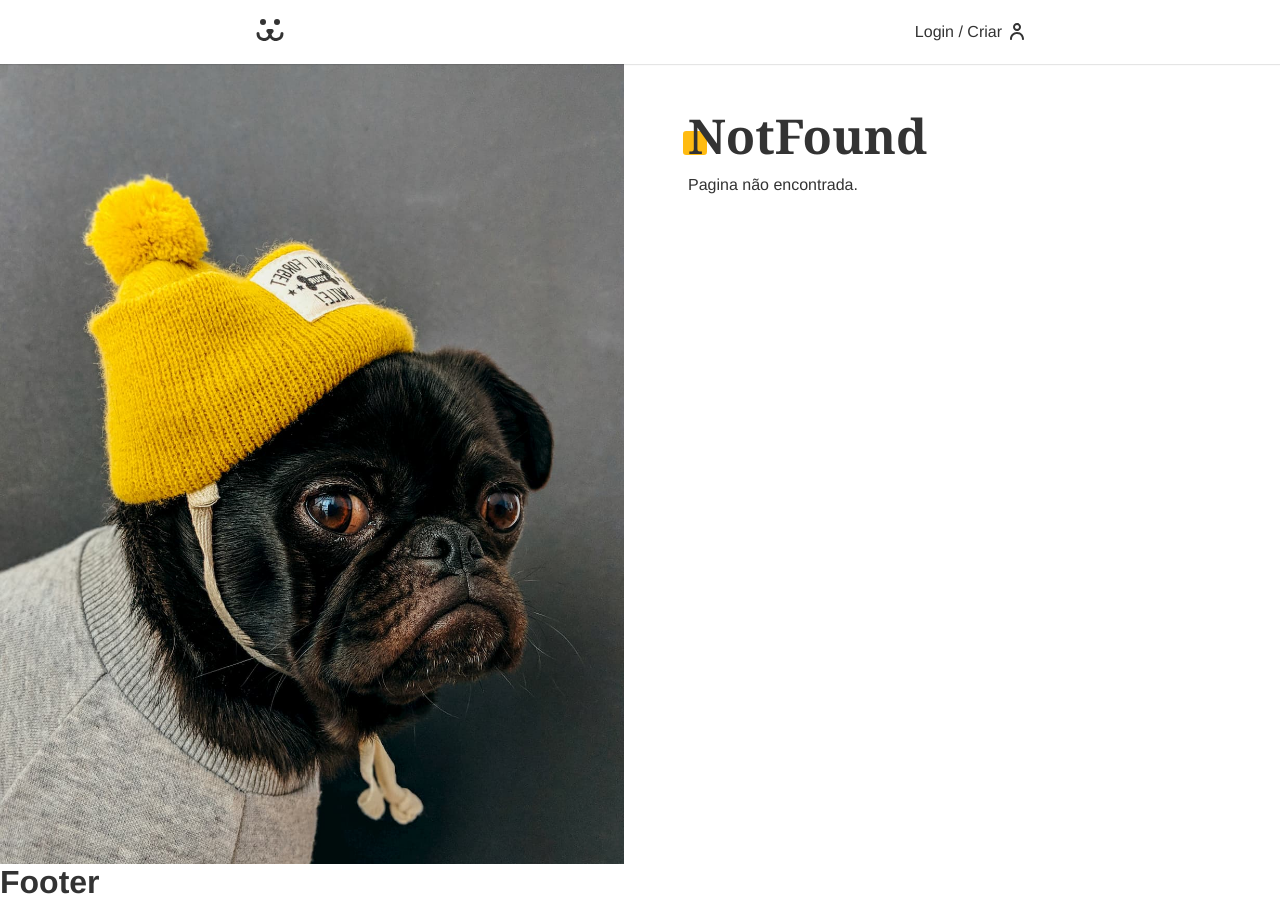
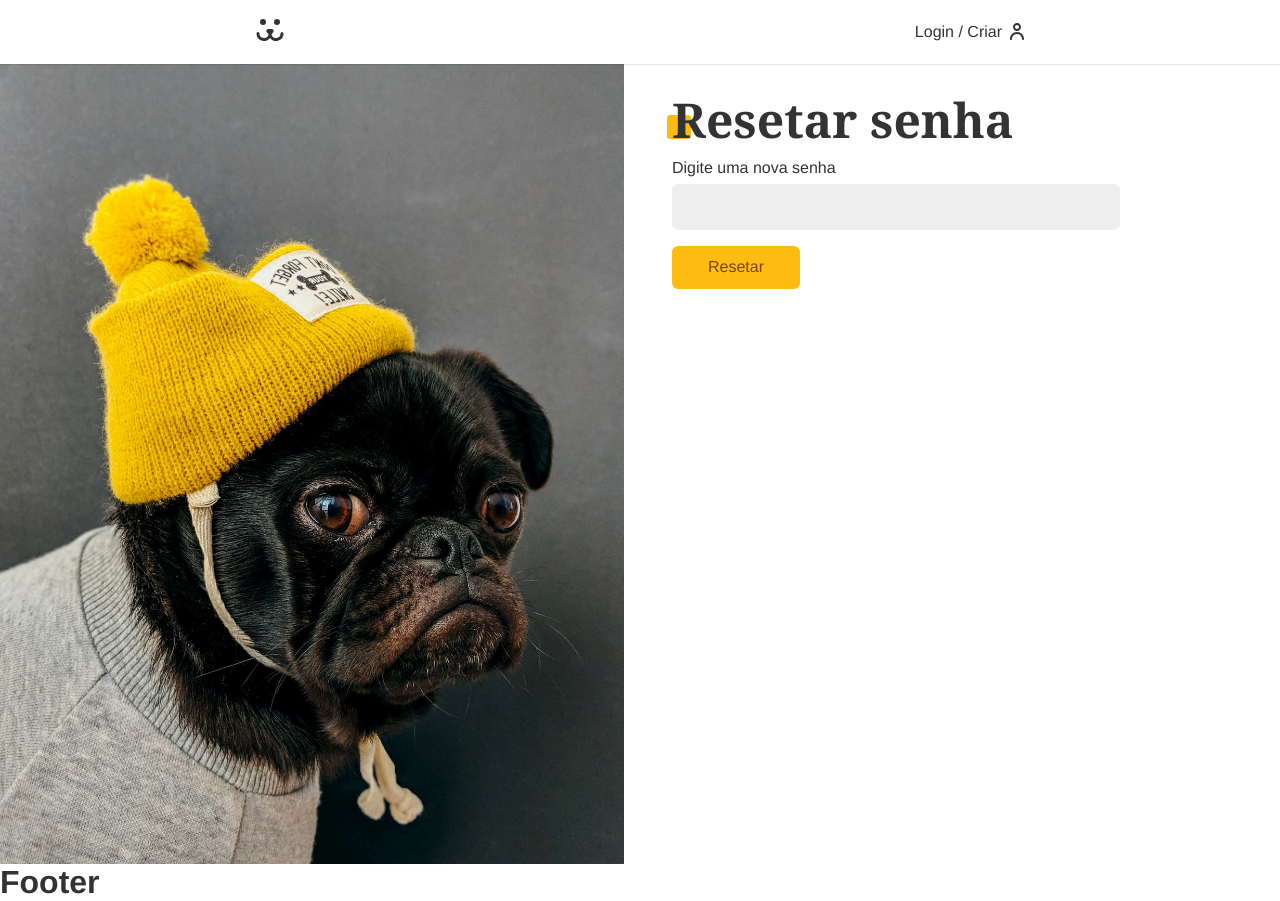
Before and after one commit to AlvesPHGA/social-dogs, a React (Vite) app: page /login/resetar in a window 1280 px wide. Built offline with nearby package versions, Linux system fonts and the light colour scheme.

Commit message:
updated LoginReset

```diff
--- a/src/Pages/Login/Login.jsx
+++ b/src/Pages/Login/Login.jsx
@@ -21,7 +21,7 @@ const Login = () => {
                <Route path="/" element={<LoginForm />} />
                <Route path="create" element={<LoginCreate />} />
                <Route path="passwordlost" element={<LoginLost />} />
-               <Route path="reset" element={<LoginReset />} />
+               <Route path="resetar" element={<LoginReset />} />
                <Route path="*" element={<NotFound />} />
             </Routes>
          </BoxFormsStyle>
--- a/src/Pages/Login/LoginReset/LoginReset.jsx
+++ b/src/Pages/Login/LoginReset/LoginReset.jsx
@@ -1,26 +1,62 @@
 import React from 'react';
-import { useParams } from 'react-router-dom';
+import { useNavigate, useParams } from 'react-router-dom';
+import { RESET_PWD } from '../../../api';
 import Button from '../../../Components/Form/Button/Button';
 import Input from '../../../Components/Form/Input/Input';
 import { Title } from '../../../Components/Global/Title';
+import Error from '../../../Components/Helper/Error/Error';
+import useFetch from '../../../Hooks/useFetch';
 import useForm from '../../../Hooks/useForm';
 
 const LoginReset = () => {
    const [login, setLogin] = React.useState('');
    const [key, setKey] = React.useState('');
 
+   const { data, error, load, request } = useFetch();
+
+   const pass = useForm();
+
+   const navigate = useNavigate();
+
+   React.useEffect(() => {
+      const params = new URLSearchParams(window.location.search);
+      const [key, login] = [params.get('key'), params.get('login')];
+
+      if (key) setKey(key);
+      if (login) setLogin(login);
+   }, []);
+
+   async function handleResetPwd(event) {
+      event.preventDefault();
+
+      if (pass.validate()) {
+         const { url, options } = RESET_PWD({
+            password: pass.value,
+            key,
+            login,
+         });
+         const { res } = await request(url, options);
+         if (res.ok) navigate('/login');
+      }
+   }
+
    return (
       <section>
          <Title>Resetar senha</Title>
-         <form>
+         <form onSubmit={handleResetPwd}>
             <Input
                legend="Digite uma nova senha"
                type="password"
                userName="passReset"
                {...pass}
             />
-            <Button>Resetar</Button>
+            {load ? (
+               <Button disabled>Resetando</Button>
+            ) : (
+               <Button>Resetar</Button>
+            )}
          </form>
+         <Error error={error} />
       </section>
    );
 };
--- a/src/api.jsx
+++ b/src/api.jsx
@@ -152,3 +152,19 @@ export const RECOVER_PWD = (body) => {
       },
    };
 };
+
+// reset password
+export const RESET_PWD = (body) => {
+   return {
+      url: API_URL + '/api/password/reset',
+
+      options: {
+         method: 'POST',
+         headers: {
+            'Content-Type': 'application/json',
+         },
+
+         body: JSON.stringify(body),
+      },
+   };
+};
```
